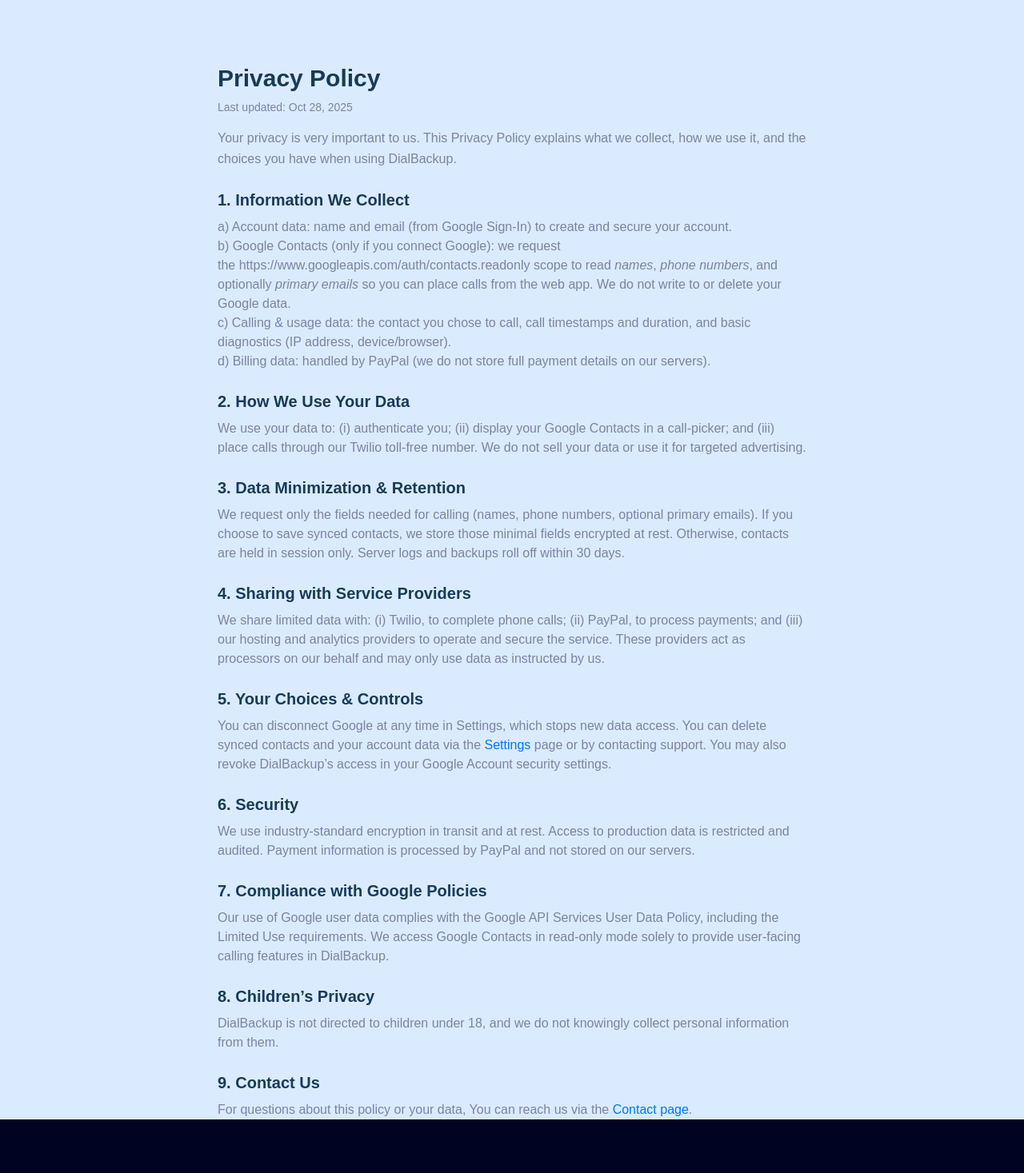
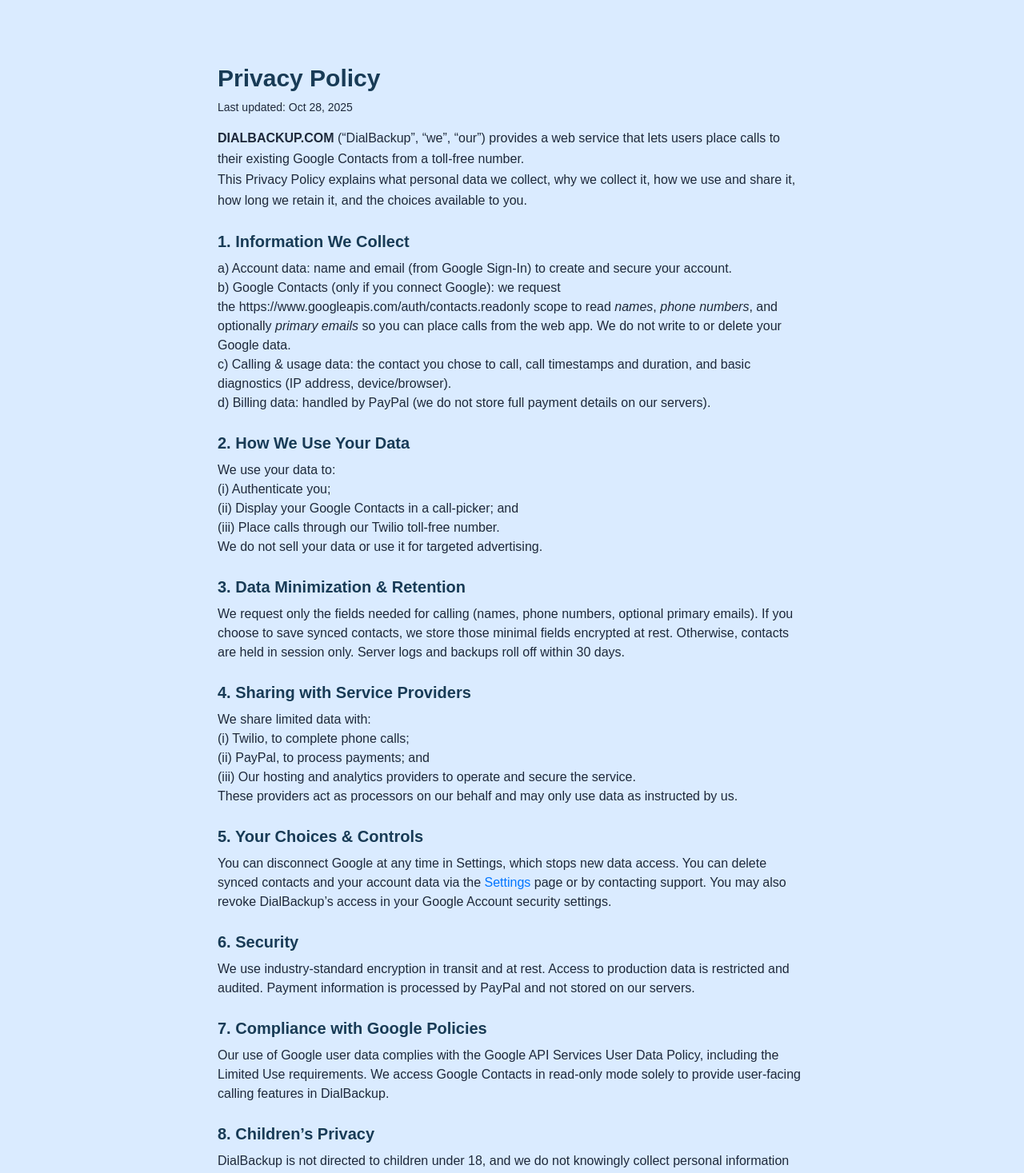
Before and after one commit to MagicSoftDev0717/backupcall-800, a Next.js app: page /privacy in a window 1280 px wide. Shown: the part 80-1547 px from the top of the page at 80% size. Built offline with nearby package versions, Linux system fonts and the light colour scheme; no server answers.

Commit message:
update terms, plicy, footer page

```diff
--- a/src/components/Footer/Footer.tsx
+++ b/src/components/Footer/Footer.tsx
@@ -170,9 +170,9 @@
                 <div className='py-10 lg:flex items-center justify-between border-t border-t-bordertop'>
                     <h4 className='text-offwhite text-sm text-center lg:text-start font-normal'>@2025 DialBackup. All Rights Reserved by <Link href="https://dialbackup.com/" target="_blank"> dialbackup.com</Link></h4>
                     <div className="flex gap-5 mt-5 lg:mt-0 justify-center lg:justify-start">
-                        <h4 className='text-offwhite text-sm font-normal'><Link href="/privacy">Privacy policy</Link></h4>
+                        <h4 className='text-offwhite text-sm font-normal'><Link href="/privacy" className="hover:underline underline-offset-2">Privacy Policy</Link></h4>
                         <div className="h-5 bg-bordertop w-0.5"></div>
-                        <h4 className='text-offwhite text-sm font-normal'><Link href="/terms">Terms & conditions</Link></h4>
+                        <h4 className='text-offwhite text-sm font-normal'><Link href="/terms" className="hover:underline underline-offset-2">Terms of Service</Link></h4>
                     </div>
                 </div>
 
--- a/src/components/Privacy/index.tsx
+++ b/src/components/Privacy/index.tsx
@@ -7,19 +7,18 @@
         <h1 className="text-3xl font-semibold text-midnightblue">
           Privacy Policy
         </h1>
-        <p className="mt-2 text-sm text-bluegray">Last updated: Oct 28, 2025</p>
+        <p className="mt-2 text-sm text-slate-800">Last updated: Oct 28, 2025</p>
 
-        <p className="mt-4 text-bluegray leading-relaxed">
-          Your privacy is very important to us. This Privacy Policy explains what we
-          collect, how we use it, and the choices you have when using DialBackup.
+        <p className="mt-4 text-slate-800 leading-relaxed">
+          <b>DIALBACKUP.COM</b> (“DialBackup”, “we”, “our”) provides a web service that lets users place calls to their existing Google Contacts from a toll-free number.<br/>
+          This Privacy Policy explains what personal data we collect, why we collect it, how we use and share it, how long we retain it, and the choices available to you.
         </p>
-
-        <section className="mt-6 space-y-6">
+        <section className="mt-6 mb-12 space-y-6">
           <div>
             <h2 className="text-xl font-semibold text-midnightblue">
               1. Information We Collect
             </h2>
-            <p className="mt-2 text-bluegray">
+            <p className="mt-2 text-slate-800">
               a) Account data: name and email (from Google Sign-In) to create and secure your account.<br />
               b) Google Contacts (only if you connect Google): we request the
               <span className="whitespace-nowrap"> https://www.googleapis.com/auth/contacts.readonly </span>
@@ -34,9 +33,9 @@
             <h2 className="text-xl font-semibold text-midnightblue">
               2. How We Use Your Data
             </h2>
-            <p className="mt-2 text-bluegray">
-              We use your data to: (i) authenticate you; (ii) display your Google Contacts in a call-picker;
-              and (iii) place calls through our Twilio toll-free number. We do not sell your data or use it for targeted advertising.
+            <p className="mt-2 text-slate-800">
+              We use your data to:<br /> (i) Authenticate you;<br /> (ii) Display your Google Contacts in a call-picker;
+              and<br /> (iii) Place calls through our Twilio toll-free number.<br /> We do not sell your data or use it for targeted advertising.
             </p>
           </div>
 
@@ -44,7 +43,7 @@
             <h2 className="text-xl font-semibold text-midnightblue">
               3. Data Minimization & Retention
             </h2>
-            <p className="mt-2 text-bluegray">
+            <p className="mt-2 text-slate-800">
               We request only the fields needed for calling (names, phone numbers, optional primary emails).
               If you choose to save synced contacts, we store those minimal fields encrypted at rest.
               Otherwise, contacts are held in session only. Server logs and backups roll off within 30 days.
@@ -55,9 +54,9 @@
             <h2 className="text-xl font-semibold text-midnightblue">
               4. Sharing with Service Providers
             </h2>
-            <p className="mt-2 text-bluegray">
-              We share limited data with: (i) Twilio, to complete phone calls; (ii) PayPal, to process payments;
-              and (iii) our hosting and analytics providers to operate and secure the service.
+            <p className="mt-2 text-slate-800">
+              We share limited data with:<br /> (i) Twilio, to complete phone calls;<br /> (ii) PayPal, to process payments;
+              and<br /> (iii) Our hosting and analytics providers to operate and secure the service.<br />
               These providers act as processors on our behalf and may only use data as instructed by us.
             </p>
           </div>
@@ -66,7 +65,7 @@
             <h2 className="text-xl font-semibold text-midnightblue">
               5. Your Choices & Controls
             </h2>
-            <p className="mt-2 text-bluegray">
+            <p className="mt-2 text-slate-800">
               You can disconnect Google at any time in Settings, which stops new data access.
               You can delete synced contacts and your account data via the{" "}
               <a href="/settings" className="text-blue hover:underline">Settings</a> page or by contacting support.
@@ -78,7 +77,7 @@
             <h2 className="text-xl font-semibold text-midnightblue">
               6. Security
             </h2>
-            <p className="mt-2 text-bluegray">
+            <p className="mt-2 text-slate-800">
               We use industry-standard encryption in transit and at rest. Access to production data is restricted and audited.
               Payment information is processed by PayPal and not stored on our servers.
             </p>
@@ -88,7 +87,7 @@
             <h2 className="text-xl font-semibold text-midnightblue">
               7. Compliance with Google Policies
             </h2>
-            <p className="mt-2 text-bluegray">
+            <p className="mt-2 text-slate-800">
               Our use of Google user data complies with the Google API Services User Data Policy, including the Limited Use requirements.
               We access Google Contacts in read-only mode solely to provide user-facing calling features in DialBackup.
             </p>
@@ -98,7 +97,7 @@
             <h2 className="text-xl font-semibold text-midnightblue">
               8. Children’s Privacy
             </h2>
-            <p className="mt-2 text-bluegray">
+            <p className="mt-2 text-slate-800">
               DialBackup is not directed to children under 18, and we do not knowingly collect personal information from them.
             </p>
           </div>
@@ -107,8 +106,8 @@
             <h2 className="text-xl font-semibold text-midnightblue">
               9. Contact Us
             </h2>
-            <p className="mt-2 text-bluegray">
-              For questions about this policy or your data, You can reach us via the{" "}
+            <p className="mt-2 text-slate-800">
+              For questions about this policy or your data, you can reach us via the{" "}
               <a href="/#contactus" className="text-blue hover:underline">Contact page</a>.
             </p>
           </div>
```
Also changed, not shown: src/components/Terms/index.tsx (+20 -18 lines).
